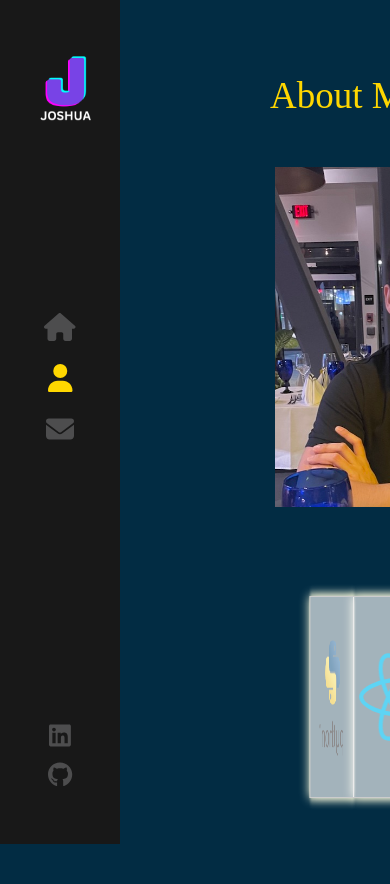
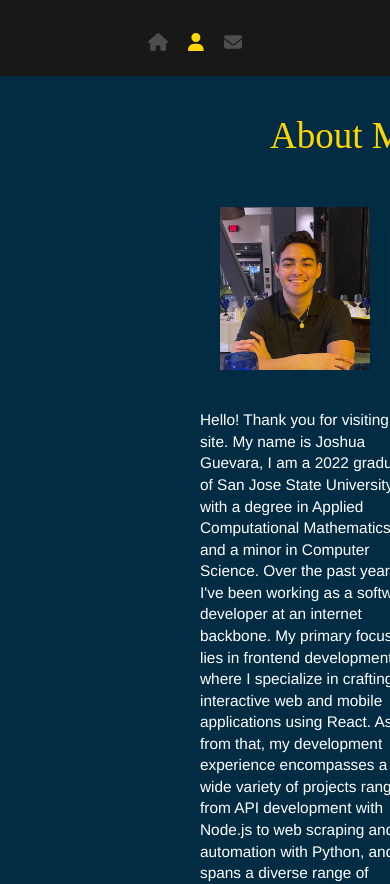
Before and after one commit to JoshGuevara99/MyPortfolio, a React (Create React App) app: page /myportfolio/about in a window 390 px wide. Before the commit the page ends 844 px from the top, so only its background shows below. Built offline with nearby package versions, Linux system fonts and the light colour scheme; the HTML template or start-up script is replaced by a standard one.

Commit message:
responsive progress

```diff
--- a/src/components/About/About.js
+++ b/src/components/About/About.js
@@ -28,12 +28,13 @@ function About() {
 
   return (
     <div className="about-container">
+
       <h1 className="text-zone">
         About Me
-        {/* <AnimatedLetters letterClass={letterClass} strArray = {aboutLetters} index = {8}/> */}
       </h1>
 
       <div className='content-container'>
+
 
         <div className='photo-container'>
           <img className="my-photo" src={photo} />
@@ -46,13 +47,13 @@ function About() {
               <img className="python-logo" src={pythonLogo} />
             </div>
             <div className='face2'>
-              <FontAwesomeIcon icon={faReact} color="#5ED4F4" />
+              <FontAwesomeIcon className="react-icon" icon={faReact} color="#5ED4F4" />
             </div>
             <div className='face3'>
-              <FontAwesomeIcon icon={faJsSquare} color="#EFD81D" />
+              <FontAwesomeIcon  className="js-icon" icon={faJsSquare} color="#EFD81D" />
             </div>
             <div className='face4'>
-              <FontAwesomeIcon icon={faNode} color="#2c9c2a" />
+              <FontAwesomeIcon className="node-icon" icon={faNode} color="#2c9c2a" />
             </div>
 
 
--- a/src/components/About/About.scss
+++ b/src/components/About/About.scss
@@ -21,7 +21,8 @@
 
 
     }
-    .content-container{
+
+    .content-container {
 
         justify-content: left;
         align-items: center;
@@ -33,14 +34,12 @@
 
     }
 
-    .my-photo{
+    .my-photo {
 
-        // height: 100%;
-        // width: 100%;
+
         max-height: 340px;
         max-width: 300px;
-        min-height: 340px;
-        min-width: 300px;
+
         margin-left: 120px;
 
 
@@ -94,9 +93,9 @@
 }
 
 
-.paragraph-container{
+.paragraph-container {
 
-    height:100%;
+    height: 100%;
     width: 80%;
     margin-left: 120px;
     margin-right: 60px;
@@ -104,7 +103,8 @@
     overflow-y: scroll;
 
 }
-.paragraph{
+
+.paragraph {
     font-size: 140%;
     color: white;
 
@@ -180,35 +180,68 @@
 }
 
 
-@media (max-width: 800px) {
+@media (max-width: 900px) {
 
-    .content-container{
+
+    .photo-container {
+        max-height: 170px !important;
+        max-width: 150px !important;
+        padding: 0;
+    }
+
+    .my-photo {
+        max-height: 170px !important;
+        max-width: 150px !important;
+    }
+
+    .content-container {
+        // display: flex;
+
+        // justify-content: center;
+        // align-items: center;
+        // text-align: center;
+        // flex-direction: row !important;
+
+        // gap:10px;
         display: flex;
+        /* Makes the children align in a row */
+        align-items: center;
+        /* Vertically aligns children in the middle */
+        justify-content: center;
+        /* Horizontally aligns children in the middle */
+        gap: 10px;
+        /* Space between children */
 
-        justify-content: center;
-        align-items: center;
-        flex-direction: column !important;
-        height: 100%;
-        width: 100%;
-        overflow: auto;
-        margin: auto;
+
+
+
 
     }
 
-    .photo-container{
-        margin-right: 50%!important;
-
-    }
-
-    .animation-container{
-        margin-left: 22% !important;
+    .text-zone {
+        justify-content: center !important;
+        text-align: auto !important;
+        // margin-left: 230px !important;
     }
 
 
 
-    .paragraph-container{
+    .animation-container {
 
-        height:100%;
+        position: relative;
+
+        margin-bottom: 120px !important;
+
+        //    display: flex;
+
+    }
+
+
+
+
+    .paragraph-container {
+
+        height: 100%;
         width: 70%;
         margin-left: 120px;
         margin-right: 80px;
@@ -216,11 +249,87 @@
         overflow-y: scroll;
 
     }
-    .paragraph{
+
+    .paragraph {
         font-size: 140%;
         color: white;
 
     }
+
+
+
+
+
+    .python-logo {
+        height: 90px;
+        width: 90px;
+        // background-color: red;
+
+    }
+
+    .node-icon {
+        font-size: 50%;
+    }
+
+    .js-icon {
+        font-size: 50%;
+    }
+
+    .react-icon {
+        font-size: 50%;
+
+    }
+
+
+    .logo-spinner {
+        animation-name: spinlogo;
+        animation-timing-function: ease-in-out;
+        animation-iteration-count: infinite;
+        animation-duration: 8s;
+        transform-style: preserve-3d;
+        transform-origin: 50px 50px 0;
+
+        div {
+            position: absolute;
+            width: 100px;
+            height: 100px;
+            border: 1px solid #ccc;
+            background: rgba(255, 255, 255, 0.4);
+            font-size: 100px;
+            display: flex;
+            justify-content: center;
+            align-items: center;
+            box-shadow: 0 0 10px 0px lightyellow;
+
+        }
+
+        .face1 {
+            transform: translateZ(50px);
+
+        }
+
+        .face2 {
+            transform: rotateY(90deg) translateZ(50px);
+
+        }
+
+        .face3 {
+            transform: rotateY(180deg) translateZ(50px);
+
+
+        }
+
+        .face4 {
+            transform: rotateY(-90deg) translateZ(50px);
+
+
+        }
+
+
+
+    }
+
+
 
 
 }
--- a/src/components/Home/Home.scss
+++ b/src/components/Home/Home.scss
@@ -1,6 +1,6 @@
 .home-page {
     margin-left: 180px;
-    // padding-top: 80px;
+
     margin-top: 70px;
     .text-container{
         position:absolute;
@@ -77,7 +77,7 @@
 
 @media screen and (max-width: 972px) {
     .home-page {
-        margin-left: 180px;
+
         // padding-top: 80px;
         margin-top: 70px;
         .text-container{
@@ -149,6 +149,83 @@
 
 }
 
+
+
+@media screen and (max-width: 900px) {
+    .home-page {
+        margin-left:20px;
+        margin-top: 100px;
+
+        .text-container{
+            position:absolute;
+            // left:20%;
+
+            transform: translateY(-50%);
+            width: 20%;
+            max-height: 90%;
+            z-index: 1;
+        }
+
+        h1 {
+            // background-color: red;
+            color:#fff;
+            font-size: 33px;
+            margin: 0;
+            font-family: 'Coolvetica';
+            font-weight: 400;
+            margin-bottom: 20px;
+
+
+
+
+
+            img {
+                width: 42px;
+                padding-left: 14px;
+                padding-right: 2px;
+                opacity:0;
+                // background-color: green;
+                height:auto;
+                animation:rotateIn 1s linear both;
+                animation-delay:1s;
+                margin-bottom: -2px;
+
+            }
+        }
+        h2{
+
+            color:#8d8d8d;
+            margin-top: 50px;
+            font-weight:400;
+            font-size: 7px;
+            font-family: sans-serif;
+            letter-spacing:3px;
+            animation: fadeIn 1s 1.8s backwards;
+
+        }
+        .flat-button{
+            color:#ffd700;
+            font-size: 13px;
+            font-weight:400px;
+            letter-spacing:4px;
+            font-family:sans-serif;
+            text-decoration: none;
+            padding: 10px 18px;
+            border: 1px solid #ffd700;
+            margin-top: 25px;
+            float:left;
+            animation: fadeIn 1s 1.8s backwards;
+            white-space: nowrap;
+
+            &:hover{
+                background-color: #ffd700;
+                color: #333;
+            }
+        }
+    }
+
+}
+
 @keyframes fadeIn{
     0% { opacity: 0; }
     100% { opacity: 1; }
--- a/src/components/Home/Logo/Logo.scss
+++ b/src/components/Home/Logo/Logo.scss
@@ -1,8 +1,11 @@
 .logo-container{
     z-index: 0;
-    width: 400px;
-    height:600px;
-
+    // width: 400px;
+    // height:600px;
+    width:40%;
+    height: 40%;
+    max-height: 400px;
+    max-width: 400px;
     position:absolute;
     top:0;
     right:15%;
@@ -115,3 +118,68 @@
 
 
   }
+
+
+
+
+@media screen and (max-width: 900px) {
+    /* CSS rules for screens less than or equal to 600px wide */
+    .logo-container{
+        z-index: 0;
+        // width: 250px;
+        // height:400px;
+        width:70%;
+        height: 100%;
+
+        // position:absolute;
+        // margin-top: 50%;
+        // margin-left: 10%;
+        // right:15%;
+
+
+        // svg{
+        //     width:100%;
+        //     height:auto;
+        //     bottom:0;
+        //     transform: rotateZ(30deg) !important;
+
+
+        // }
+
+        .solid-logo{
+            position:absolute;
+            top:auto;
+            right:auto;
+            right:auto;
+            bottom:auto;
+            left:0;
+            margin:auto;
+
+            width:80%;
+            opacity: 0;
+            transform: rotateZ(20deg) !important;
+            z-index: 1;
+
+
+
+        }
+
+        svg{
+            width:80%;
+            height:auto;
+            bottom:0;
+            transform: rotateZ(20deg) !important;
+
+        }
+    }
+
+
+
+    .svg-container{
+        stroke:#d613c3;
+
+        stroke-width: 10;
+    }
+
+
+  }
--- a/src/components/Sidebar/Sidebar.js
+++ b/src/components/Sidebar/Sidebar.js
@@ -8,7 +8,7 @@ import { faGithub, faLinkedin } from '@fortawesome/free-brands-svg-icons'
 export default function Sidebar() {
   return (
     <div className= 'nav-bar'>
-      <Link to='/'>
+      <Link to='/' className='nav-logo-container'>
         <img src={logo}/>
       </Link>
       <nav>
--- a/src/components/Sidebar/Sidebar.scss
+++ b/src/components/Sidebar/Sidebar.scss
@@ -1,13 +1,11 @@
-
-
 .nav-bar {
     width: 120px;
-    height:100%;
+    height: 100%;
     position: absolute;
     top: 0;
     z-index: 3;
 
-    min-height: 500px;
+    // min-height: 500px;
     background-color: #181818;
 
     .logo {
@@ -23,7 +21,7 @@
         width: 140%;
         height: 20%;
         margin-left: -20%;
-       min-height: 140px;
+        min-height: 140px;
 
     }
 
@@ -33,7 +31,7 @@
         position: absolute;
         // height: 210px;
         top: 50%;
-        margin-top: -120px;
+        margin-top: -20px;
         width: 100%;
 
         a {
@@ -77,51 +75,54 @@
                 transition: all .3s ease-out;
 
             }
-            &:first-child{
-                &::after{
-                    content:'HOME'
+
+            &:first-child {
+                &::after {
+                    content: 'HOME'
                 }
             }
         }
 
-        a.about-link{
-            &:after{
-                content:"ABOUT";
+        a.about-link {
+            &:after {
+                content: "ABOUT";
             }
         }
-        a.contact-link{
-            &:after{
-                content:"CONTACT";
+
+        a.contact-link {
+            &:after {
+                content: "CONTACT";
             }
         }
-        a.active{
-             svg{
-                color:#ffd700;
-             }
+
+        a.active {
+            svg {
+                color: #ffd700;
+            }
         }
 
     }
 
-    ul{
-        position:absolute;
-        bottom:50px;
-        width:100%;
+    ul {
+        position: absolute;
+        bottom: 50px;
+        width: 100%;
         display: block;
-        padding:0;
+        padding: 0;
         list-style: none;
         text-align: center;
         margin: 0;
 
-        li{
-            a{
+        li {
+            a {
                 padding: 7px 0;
                 display: block;
                 font-size: 25px;
                 line-height: 16px;
 
-                 &:hover svg{
-                    color:#ffd700
-                 }
+                &:hover svg {
+                    color: #ffd700
+                }
 
             }
 
@@ -129,3 +130,210 @@
 
     }
 }
+
+
+
+// @media (max-width: 900px) {
+
+
+//     .nav-bar {
+//         width: 100%;
+//         height: 9%;
+
+//         position: fixed;
+//         top: 0;
+//         z-index: 3;
+//         // justify-content: center;
+//         align-items: center;
+
+
+//         background-color: #181818;
+//         display: flex;
+//         flex-direction: row;
+
+
+
+//         .nav-logo-container{
+//             display: none;
+//         }
+//         .logo {
+
+//             width: 10px;
+//             height: 30px;
+
+//         }
+
+
+//         img {
+//             width: 80%;
+//             height: 20%;
+//             margin-left: -20%;
+//             min-height: 140px;
+
+//         }
+
+//         nav {
+//             flex: 1;
+//             display: flex;
+//             text-align: center;
+//             justify-content: center;
+//             align-items: center;
+
+//             margin-top: -20px;
+//             padding-top: 10px;
+//             // height: 210px;
+//             width: 100%;
+
+//             a {
+//                 font-size: 18px;
+//                 color: #4d4d4e;
+//                 text-decoration: none;
+//                 // display: block;
+//                 // line-height: 51px;
+//                 // height: 51px;
+//                 // position: relative;
+//                 // text-decoration: none;
+//                 margin: 0 15px;
+//                 /* Add some horizontal spacing between links */
+
+
+
+
+//                 i {
+//                     transition: all 0.3s ease-out;
+//                 }
+
+//                 &:hover {
+//                     color: #ffd700;
+
+//                     svg {
+//                         opacity: 0;
+//                     }
+
+//                     &::after {
+//                         opacity: 1;
+//                     }
+
+//                 }
+
+//                 &:after {
+//                     content: '';
+//                     font-size: 9px;
+//                     letter-spacing: 2px;
+//                     position: absolute;
+//                     bottom: 0;
+//                     display: block;
+//                     width: 100%;
+//                     text-align: center;
+//                     opacity: 0;
+//                     transition: all .3s ease-out;
+
+//                 }
+
+//                 &:first-child {
+//                     &::after {
+//                         content: 'HOME'
+//                     }
+//                 }
+//             }
+
+//             a.about-link {
+//                 &:after {
+//                     content: "ABOUT";
+//                 }
+//             }
+
+//             a.contact-link {
+//                 &:after {
+//                     content: "CONTACT";
+//                 }
+//             }
+
+//             a.active {
+//                 svg {
+//                     color: #ffd700;
+//                 }
+//             }
+
+//         }
+
+//         ul {
+//             display: none;
+//             // position:absolute;
+//             // bottom:50px;
+//             // width:100%;
+//             // display: block;
+//             // padding:0;
+//             // list-style: none;
+//             // text-align: center;
+//             // margin: 0;
+
+//             // li{
+//             //     a{
+//             //         padding: 7px 0;
+//             //         display: block;
+//             //         font-size: 25px;
+//             //         line-height: 16px;
+
+//             //          &:hover svg{
+//             //             color:#ffd700
+//             //          }
+
+//             //     }
+
+//             // }
+
+//         }
+//     }
+
+
+// }
+
+
+@media (max-width: 900px) {
+    .nav-bar {
+        width: 100%;
+        height: 9%;
+        position: fixed;
+        z-index: 3;
+        background-color: #181818;
+        display: flex;
+        align-items: center;
+        justify-content: space-between;
+
+        .nav-logo-container {
+            display: none;
+        }
+        .logo {
+            flex-shrink: 0;
+            width: 10px;
+            height: 30px;
+        }
+        img {
+            flex-shrink: 0;
+            width: 80%;
+            height: 20%;
+            margin-left: 0;
+        }
+        nav {
+            flex: 1;
+            display: flex;
+            align-items: center;
+            justify-content: center;
+
+
+            width: 100%;
+
+
+            a {
+                font-size: 18px;
+                color: #4d4d4e;
+                text-decoration: none;
+                margin: 0 10px;
+            }
+        }
+        ul {
+            display: none;
+        }
+    }
+}
--- a/src/components/layout/Layout.scss
+++ b/src/components/layout/Layout.scss
@@ -42,3 +42,20 @@
     animation-delay: 1s;
 
 }
+
+@media (max-width: 900px) {
+    .page{
+        width: 100%;
+        height: 100%;
+        overflow-y: scroll;
+        overflow-x: auto;
+        position: absolute;
+        margin-top: 40px;
+    }
+
+
+
+
+
+
+}
```
Lines whose indentation alone changed are shown as unchanged.
